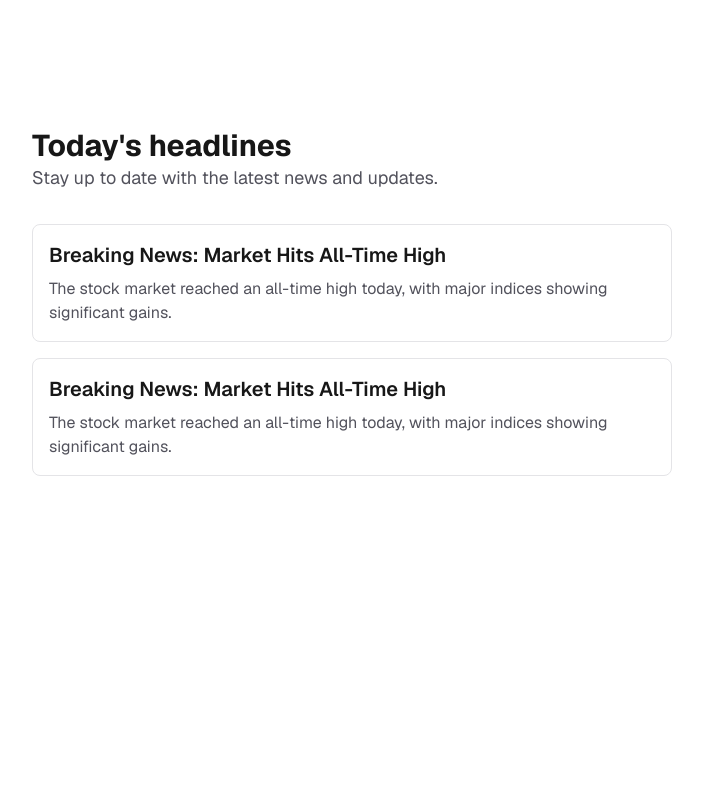
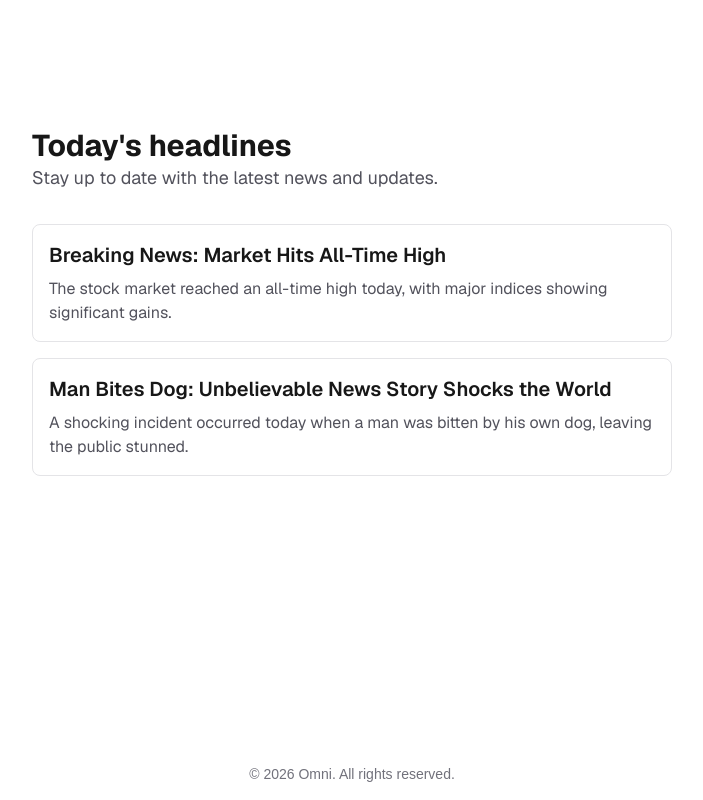
Before and after one commit to thomassrmcardle/Omni, a Next.js app in the folder app/: page / in a window 1280 px wide. Shown: the whole page, without its empty margins (288-991 px from the left). Built offline with nearby package versions, Linux system fonts and the light colour scheme.

Commit message:
Added basic footer to all pages.

```diff
--- a/app/app/layout.tsx
+++ b/app/app/layout.tsx
@@ -28,6 +28,9 @@ export default function RootLayout({
       className={`${geistSans.variable} ${geistMono.variable} h-full antialiased`}
     >
       <body className="min-h-full flex flex-col">{children}</body>
+      <footer className="w-full text-center py-4 text-sm text-zinc-500 dark:text-zinc-400">
+        <p>&copy; {new Date().getFullYear()} Omni. All rights reserved.</p>
+      </footer>
     </html>
   );
 }
--- a/app/app/page.tsx
+++ b/app/app/page.tsx
@@ -12,14 +12,15 @@ export default function Home() {
           </p>
           <div>
             <div className="mt-8 grid w-full gap-4">
+
               <ArticleCard
                 title="Breaking News: Market Hits All-Time High"
                 description="The stock market reached an all-time high today, with major indices showing significant gains."
               />
 
               <ArticleCard
-                title="Breaking News: Market Hits All-Time High"
-                description="The stock market reached an all-time high today, with major indices showing significant gains."
+                title="Man Bites Dog: Unbelievable News Story Shocks the World"
+                description="A shocking incident occurred today when a man was bitten by his own dog, leaving the public stunned."
               />
 
             </div>
```
